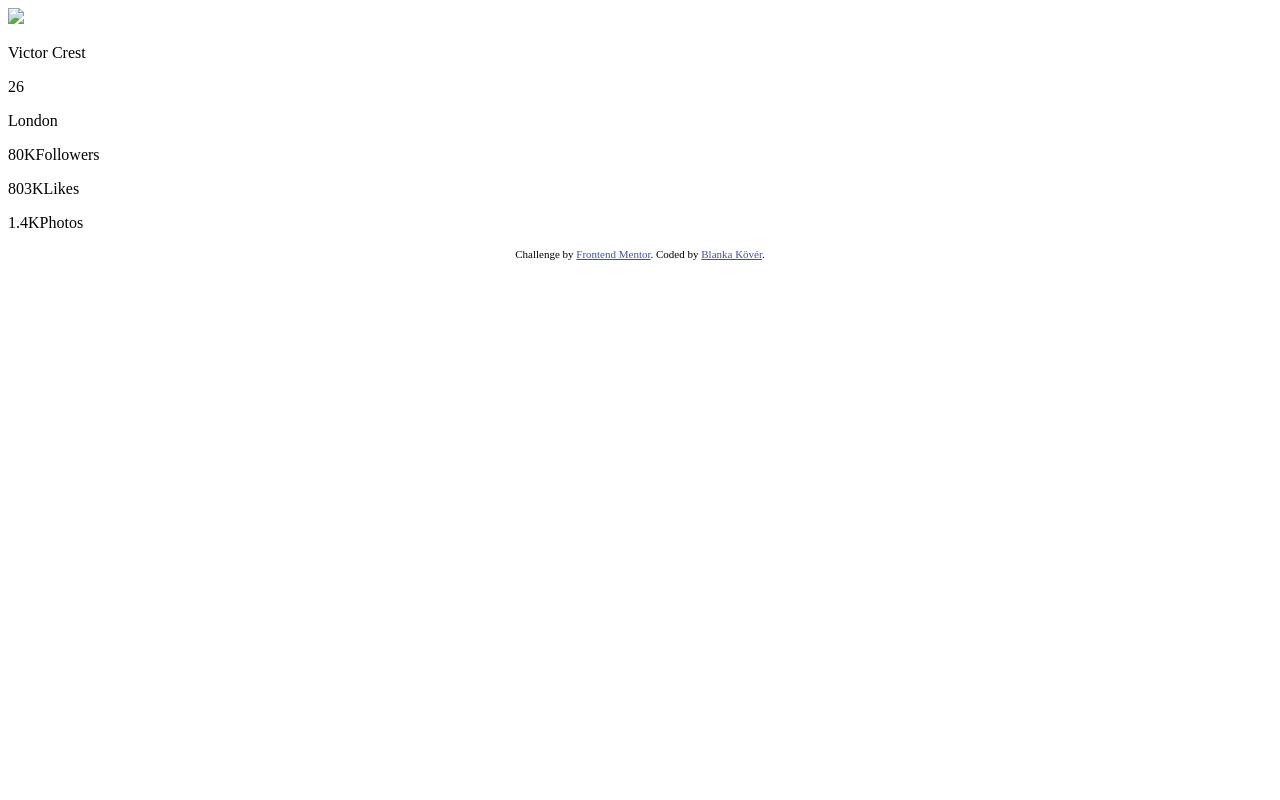
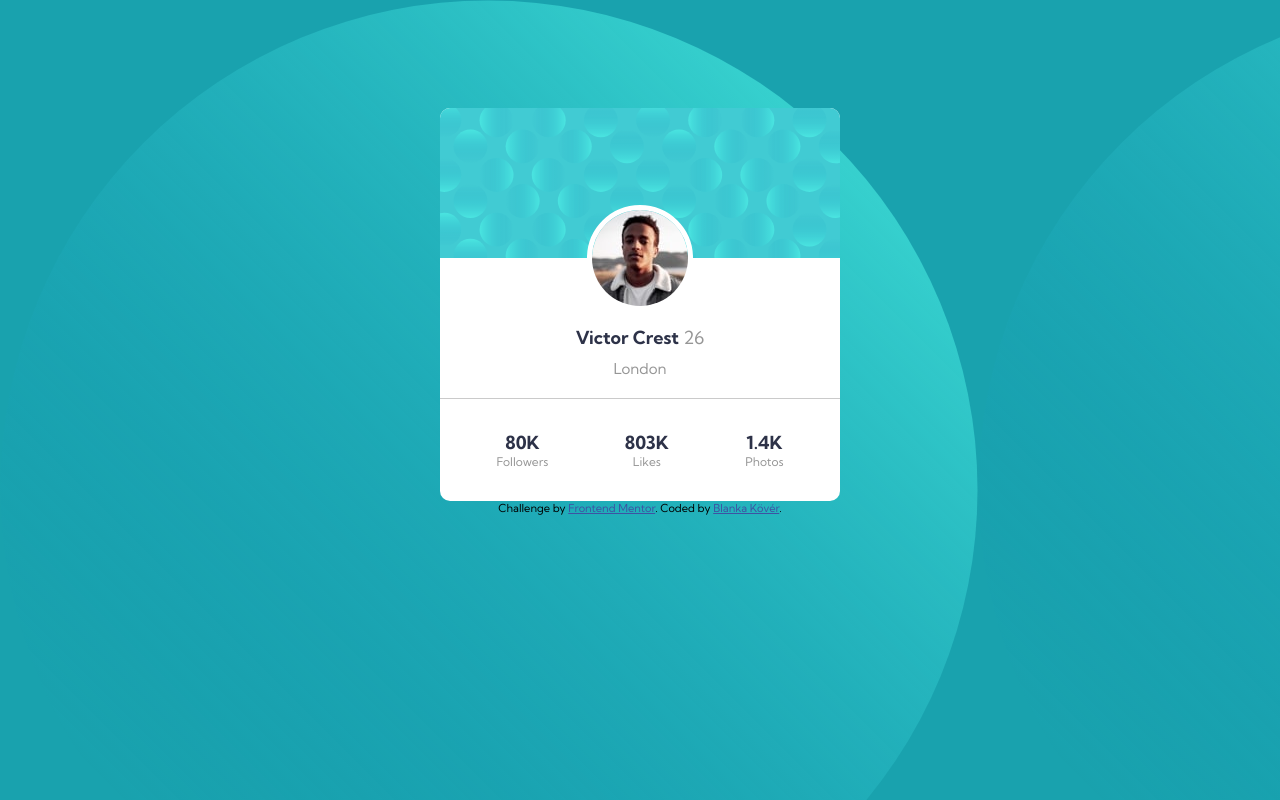
Before and after one commit to blankino/profile-card-component, a plain HTML site: page index.html in a window 1280 px wide. Drawn offline with Linux system fonts and the light colour scheme; the site is published under a folder, as on GitHub Pages, so addresses that start at the root find nothing.

Commit message:
fixed src for images

```diff
--- a/index.html
+++ b/index.html
@@ -20,7 +20,7 @@
       href="https://fonts.googleapis.com/css2?family=Kumbh+Sans:wght@400;700&display=swap"
       rel="stylesheet"
     />
-    <link rel="stylesheet" href="/styles.css" />
+    <link rel="stylesheet" href="styles.css" />
     <style>
       .attribution {
         font-size: 11px;
@@ -34,7 +34,7 @@
   <body>
     <div class="card">
       <div class="card-bg"></div>
-      <img class="card-profile-pic" src="/images/image-victor.jpg"></img>
+      <img class="card-profile-pic" src="images/image-victor.jpg"></img>
       <div class="card-info-container">
         <p id="name">Victor Crest</p>
         <p id="age">26</p>
--- a/styles.css
+++ b/styles.css
@@ -1,5 +1,5 @@
 body {
-  background-image: url(/images/bg-pattern-top.svg);
+  background-image: url(images/bg-pattern-top.svg);
   background-color: hsl(185, 75%, 39%);
   font-family: "Kumbh Sans", sans-serif;
   font-size: 18px;
@@ -15,7 +15,7 @@ body {
 }
 
 .card-bg {
-  background-image: url(/images/bg-pattern-card.svg);
+  background-image: url(images/bg-pattern-card.svg);
   background-size: cover;
   height: 150px;
   border-top-left-radius: 10px;
```
